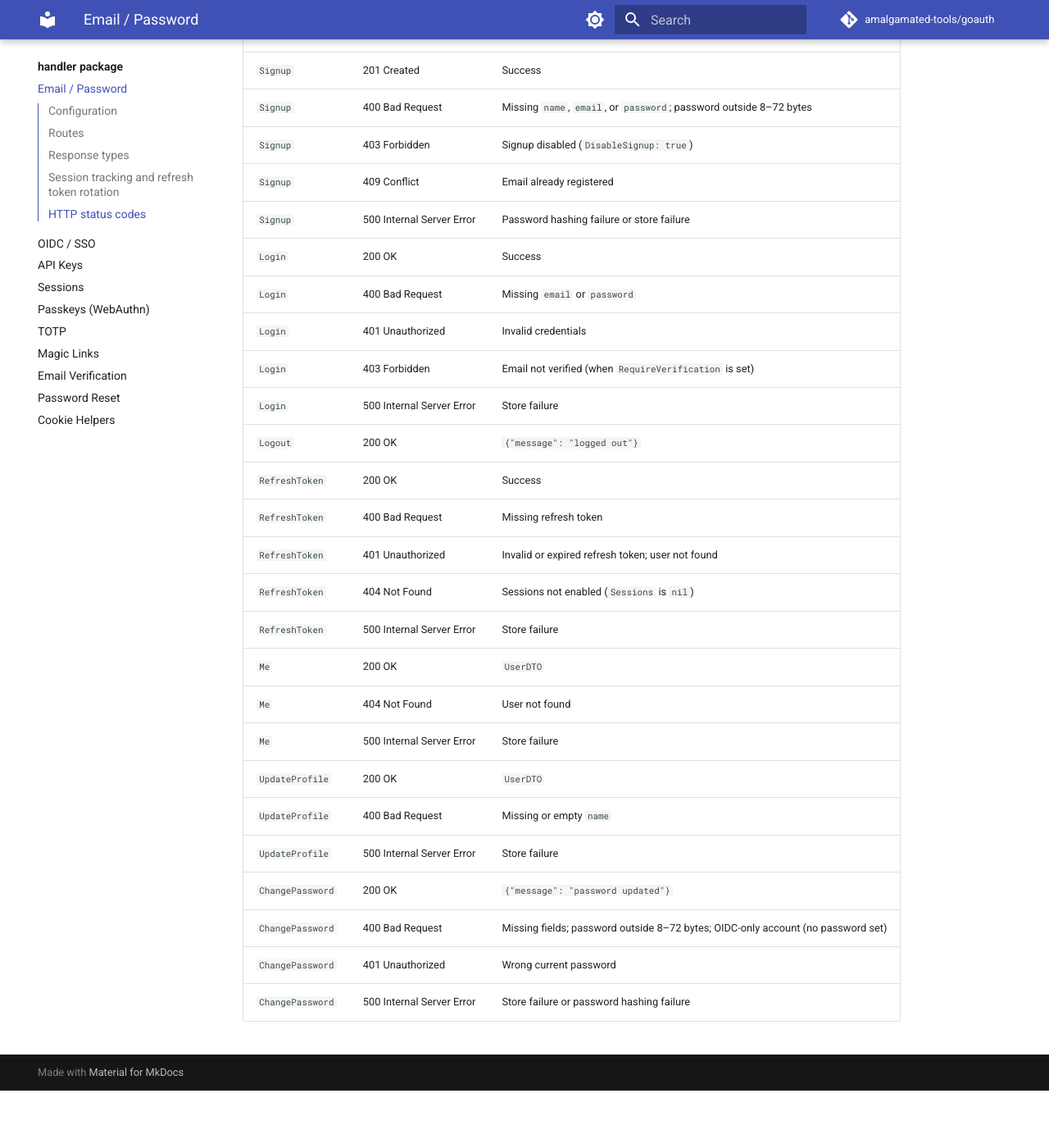
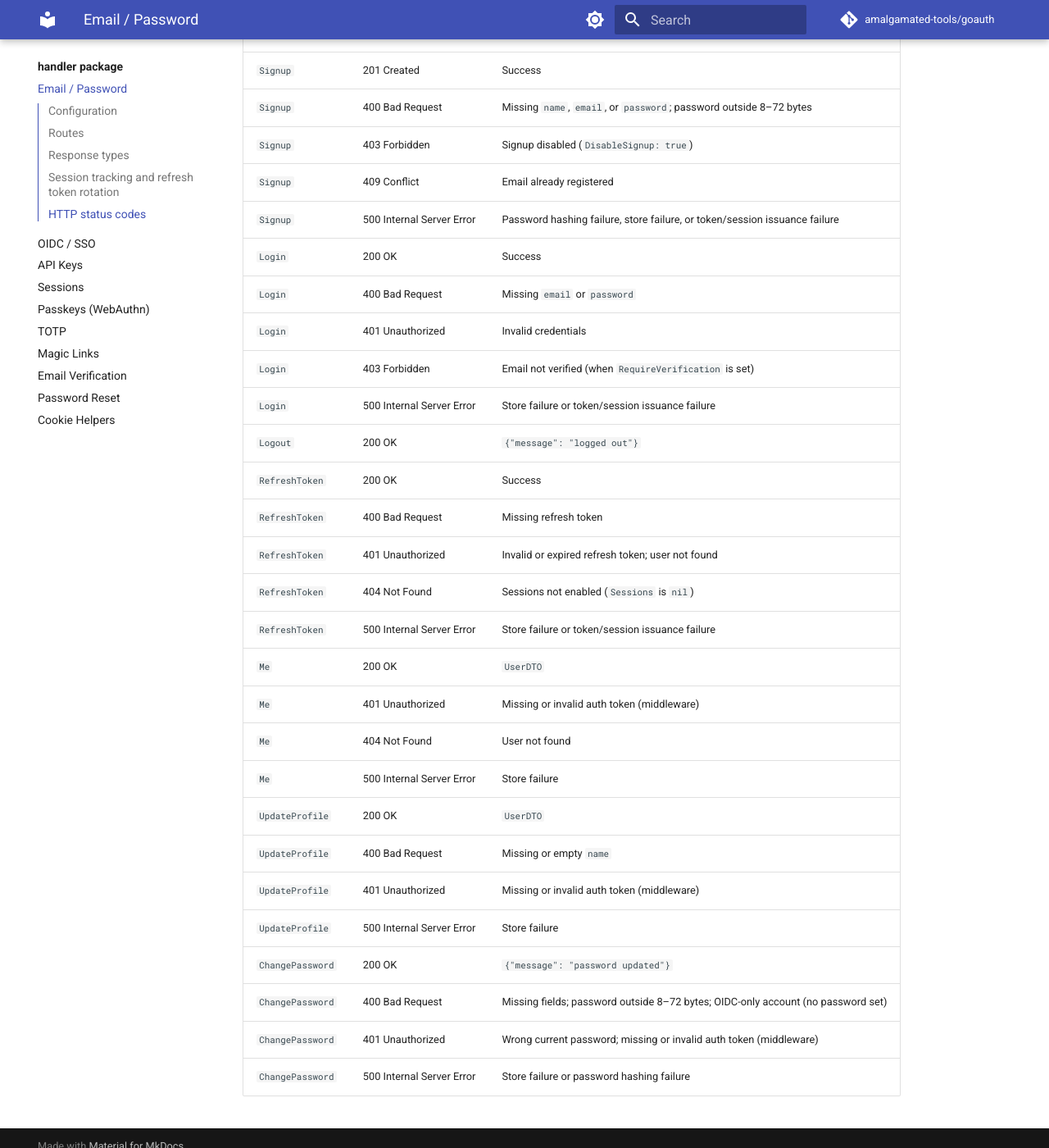
Before and after one commit to amalgamated-tools/goauth, an MkDocs documentation site: the page built from docs/handler/auth.md, in a window 1280 px wide and 1400 px high, scrolled down 1600 px. Shown: the whole window at 82% size. Built offline with MkDocs 1.6.1 and Material for MkDocs 9.7.7, drawn with Linux system fonts in a browser that asks for light colours; comment, search, counter and statistics services are not loaded; before the commit the page ends 2930 px from its top, so only the background shows below that.

Commit message:
docs(handler): expand 500 conditions and add 401 rows for auth-protected endpoints

```diff
--- a/docs/handler/auth.md
+++ b/docs/handler/auth.md
@@ -59,25 +59,27 @@ When `Sessions` is set on `AuthHandler`:
 | `Signup` | 400 Bad Request | Missing `name`, `email`, or `password`; password outside 8–72 bytes |
 | `Signup` | 403 Forbidden | Signup disabled (`DisableSignup: true`) |
 | `Signup` | 409 Conflict | Email already registered |
-| `Signup` | 500 Internal Server Error | Password hashing failure or store failure |
+| `Signup` | 500 Internal Server Error | Password hashing failure, store failure, or token/session issuance failure |
 | `Login` | 200 OK | Success |
 | `Login` | 400 Bad Request | Missing `email` or `password` |
 | `Login` | 401 Unauthorized | Invalid credentials |
 | `Login` | 403 Forbidden | Email not verified (when `RequireVerification` is set) |
-| `Login` | 500 Internal Server Error | Store failure |
+| `Login` | 500 Internal Server Error | Store failure or token/session issuance failure |
 | `Logout` | 200 OK | `{"message": "logged out"}` |
 | `RefreshToken` | 200 OK | Success |
 | `RefreshToken` | 400 Bad Request | Missing refresh token |
 | `RefreshToken` | 401 Unauthorized | Invalid or expired refresh token; user not found |
 | `RefreshToken` | 404 Not Found | Sessions not enabled (`Sessions` is `nil`) |
-| `RefreshToken` | 500 Internal Server Error | Store failure |
+| `RefreshToken` | 500 Internal Server Error | Store failure or token/session issuance failure |
 | `Me` | 200 OK | `UserDTO` |
+| `Me` | 401 Unauthorized | Missing or invalid auth token (middleware) |
 | `Me` | 404 Not Found | User not found |
 | `Me` | 500 Internal Server Error | Store failure |
 | `UpdateProfile` | 200 OK | `UserDTO` |
 | `UpdateProfile` | 400 Bad Request | Missing or empty `name` |
+| `UpdateProfile` | 401 Unauthorized | Missing or invalid auth token (middleware) |
 | `UpdateProfile` | 500 Internal Server Error | Store failure |
 | `ChangePassword` | 200 OK | `{"message": "password updated"}` |
 | `ChangePassword` | 400 Bad Request | Missing fields; password outside 8–72 bytes; OIDC-only account (no password set) |
-| `ChangePassword` | 401 Unauthorized | Wrong current password |
+| `ChangePassword` | 401 Unauthorized | Wrong current password; missing or invalid auth token (middleware) |
 | `ChangePassword` | 500 Internal Server Error | Store failure or password hashing failure |
```
